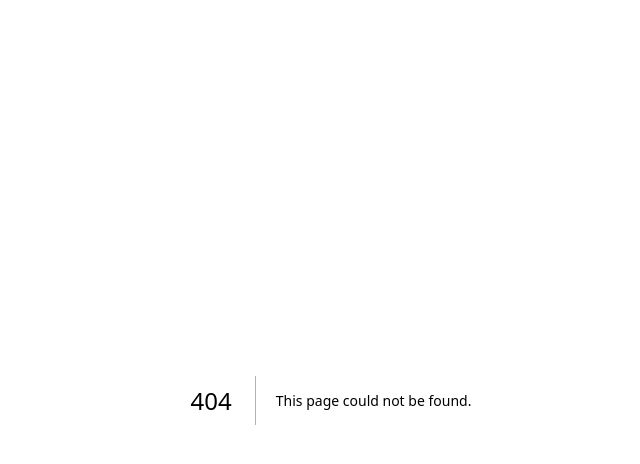
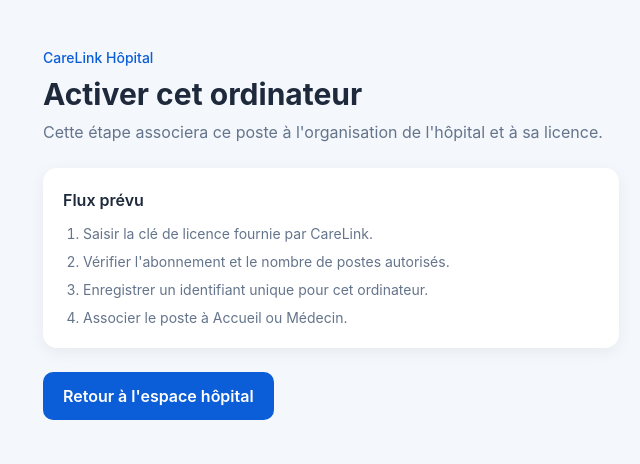
Before and after one commit to togninateemmanuel-alt/carelink, a Next.js app: page /hospital/activate in a window 1280 px wide. Before the commit this address had no page. Shown: the top 464 px of the page, without its empty margins (309-949 px from the left). Built offline with nearby package versions, Linux system fonts and the light colour scheme.

Commit message:
feat: add hospital device activation route

```diff
--- /dev/null
+++ b/app/hospital/activate/page.tsx
@@ -0,0 +1,27 @@
+import Link from "next/link";
+
+export default function HospitalActivatePage() {
+  return (
+    <main className="min-h-screen bg-background px-5 py-12">
+      <div className="max-w-xl mx-auto space-y-6">
+        <div>
+          <p className="text-sm font-medium text-primary">CareLink Hôpital</p>
+          <h1 className="text-3xl font-bold text-text-primary mt-2">Activer cet ordinateur</h1>
+          <p className="text-text-secondary mt-2">
+            Cette étape associera ce poste à l'organisation de l'hôpital et à sa licence.
+          </p>
+        </div>
+        <div className="card space-y-3">
+          <p className="font-semibold">Flux prévu</p>
+          <ol className="list-decimal pl-5 text-sm text-text-secondary space-y-2">
+            <li>Saisir la clé de licence fournie par CareLink.</li>
+            <li>Vérifier l'abonnement et le nombre de postes autorisés.</li>
+            <li>Enregistrer un identifiant unique pour cet ordinateur.</li>
+            <li>Associer le poste à Accueil ou Médecin.</li>
+          </ol>
+        </div>
+        <Link href="/hospital" className="btn-primary inline-flex">Retour à l'espace hôpital</Link>
+      </div>
+    </main>
+  );
+}
```
